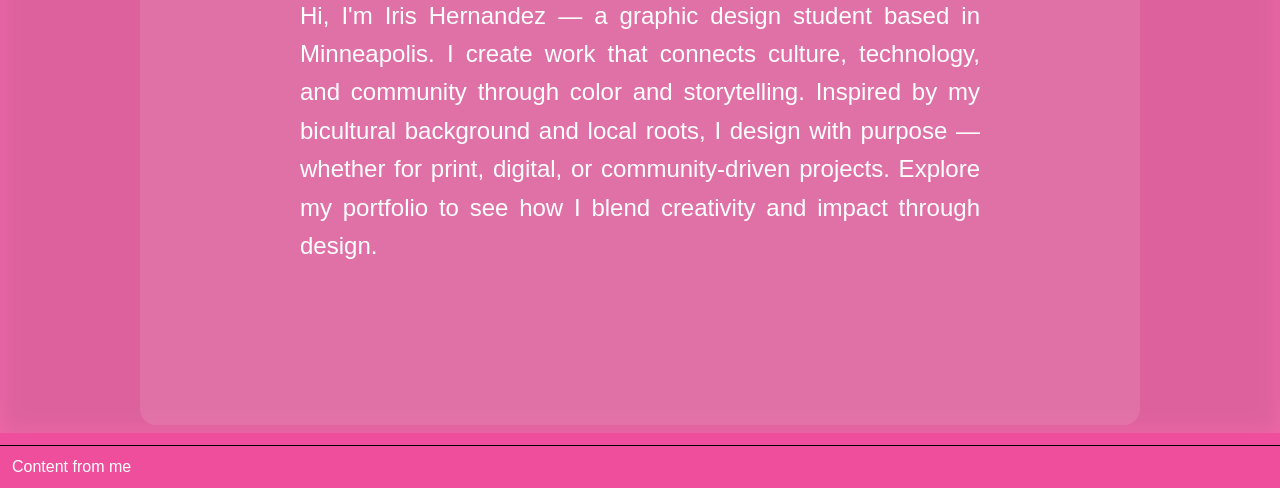
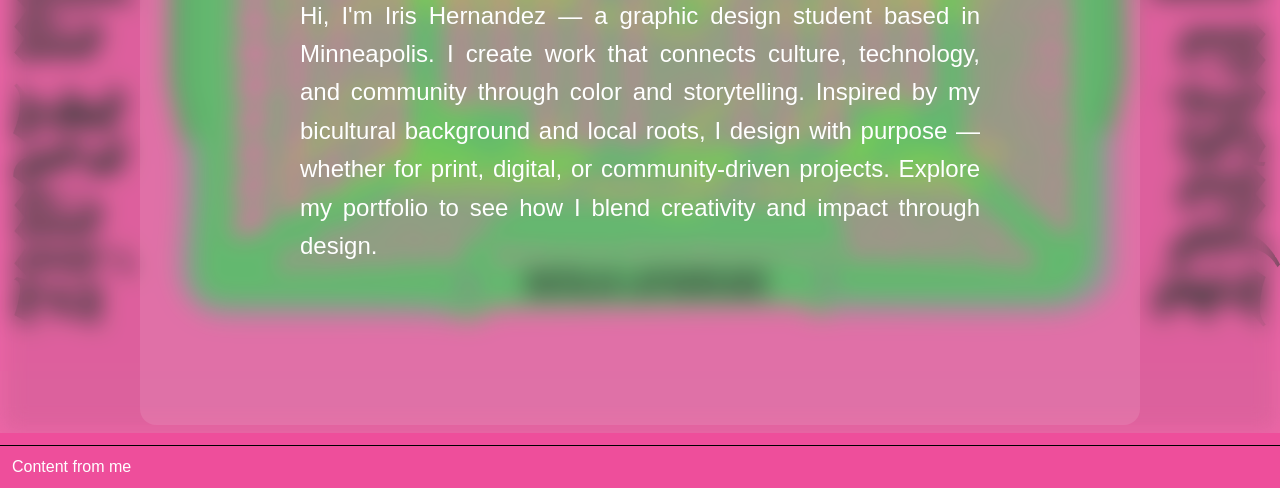
Before and after one commit to iriss3s/website, a plain HTML site: page index.html in a window 1280 px wide. Shown: the part 429-917 px from the top of the page. Drawn offline with Linux system fonts and the light colour scheme; a web font is replaced by a local one.

Commit message:
Update main.css

```diff
--- a/main.css
+++ b/main.css
@@ -86,7 +86,7 @@ nav a:hover{
   left: 0;
   width: 100%;
   height: calc(100vh - 40px);
-  background-image: url(images/HLR1.jpg);
+  background-image: url(HLR1.jpg);
   background-size: cover;
   background-position: center;
   z-index: -2; /* lowest layer */
```
